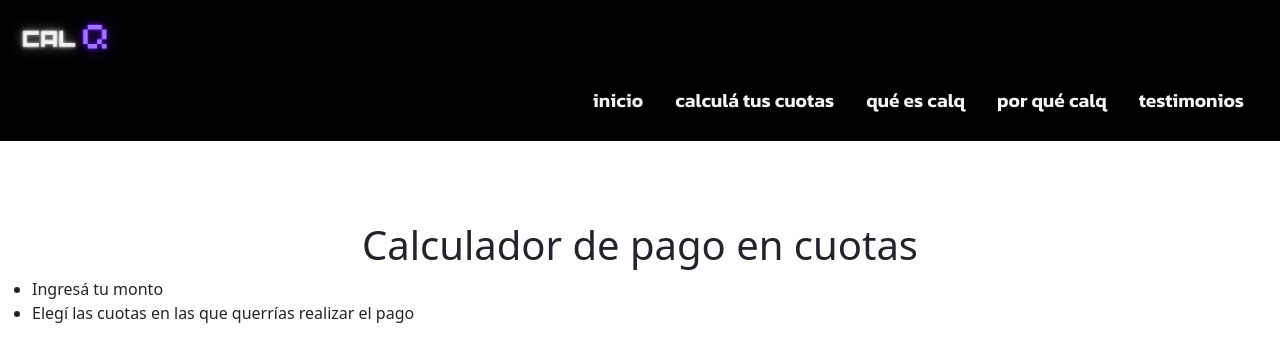
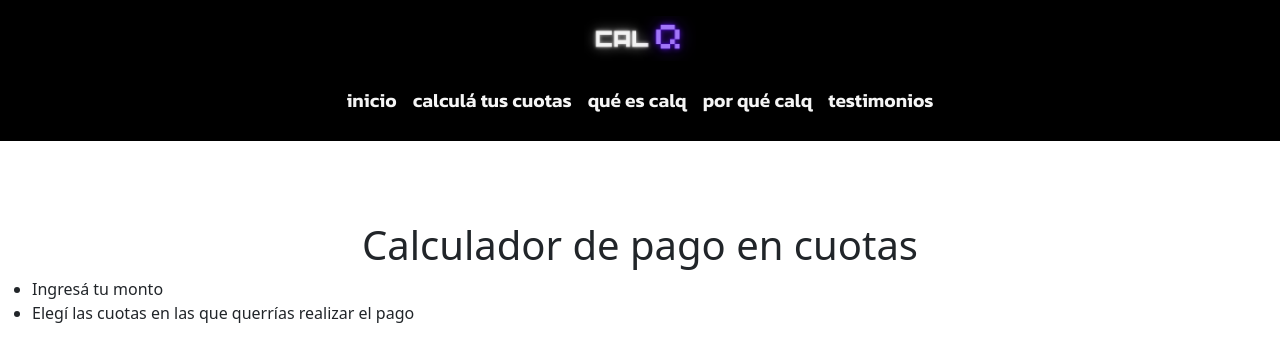
Before and after one commit to candeBrassesco/CalQ, a plain HTML site: page index.html in a window 1280 px wide. Drawn offline with nearby package versions, Linux system fonts and the light colour scheme.

Commit message:
Cambios en el navbar

```diff
--- a/css/estilos.css
+++ b/css/estilos.css
@@ -15,7 +15,6 @@ body {
 }
 
 .header__logo {
-    margin-left: 0.7rem;
     margin-top: 1rem;
     width: 7em;
     height: 7em;
@@ -32,7 +31,6 @@ body {
     background-repeat: no-repeat;
     background-size: 0% 2px;
     text-transform: lowercase;
-    margin-right: 1rem;
     padding: 1.5rem;
     line-height: 1rem;
     color: whitesmoke;
--- a/index.html
+++ b/index.html
@@ -16,15 +16,15 @@
 
 <body>
     <header class="header" >
-        <div class="conteniner__fluid ">
-            <img class="img-fluid header__logo" src="./img/calQlogo.png" alt="logo">
-            <nav class="navbar navbar-expand-lg  navbar-dark header__navbar">
+        <div class="conteniner__fluid text-center">
+            <img class="img-fluid rounded header__logo" src="./img/calQlogo.png" alt="logo">
+            <nav class="navbar navbar-expand-lg navbar-dark sticky-top header__navbar">
                 <div class="container-fluid">
                     <button class="navbar-toggler ms-auto" type="button" data-bs-toggle="collapse" data-bs-target="#navbarSupportedContent" aria-controls="navbarSupportedContent" aria-expanded="false" aria-label="Toggle navigation">
                         <span class="navbar-toggler-icon"></span>
                     </button>
                     <div class="collapse navbar-collapse" id="navbarSupportedContent">
-                        <ul id="listaDeLinks" class="navbar-nav ms-auto mb-2 mb-lg-0">
+                        <ul id="listaDeLinks" class="navbar-nav mx-auto mb-2 mb-lg-0">
                               <li id="0" class="nav-item">
                                    <a class="nav-link" href="simulador.html">Inicio</a>
                               </li>
```
